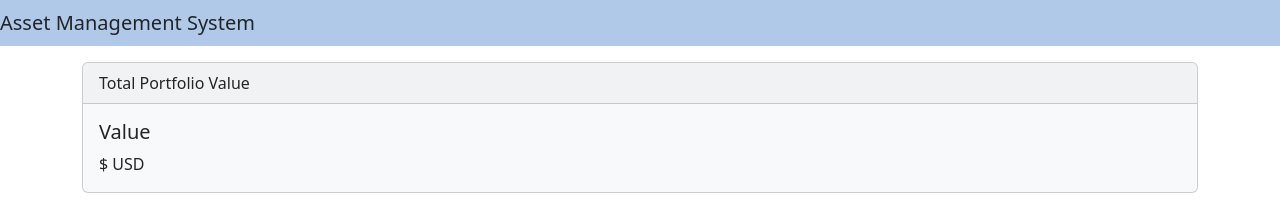
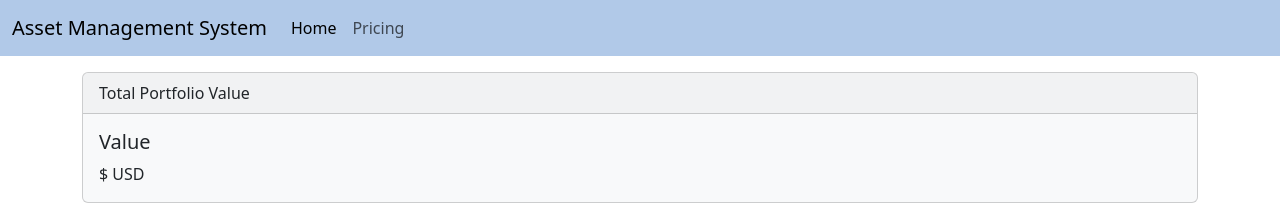
Before and after one commit to bryanch0430-web/project, a React (Create React App) app in the folder frontend/: page / in a window 1280 px wide. Shown: the top 205 px of the page. Built offline with nearby package versions, Linux system fonts and the light colour scheme; no server answers.

Commit message:
HTML and processing the coin/stock data from yfinance

```diff
--- a/frontend/src/App.tsx
+++ b/frontend/src/App.tsx
@@ -15,8 +15,24 @@
 
   return (
     <div>
-      <nav className="navbar navbar-expand-lg navbar-light large-navbar bg-pantone-7453c">
-        Asset Management System
+      <nav className="navbar navbar-expand-lg navbar-light bg-pantone-7453c">
+        <div className="container-fluid">
+          <a className="navbar-brand" href="#">Asset Management System</a>
+          <button className="navbar-toggler" type="button" data-bs-toggle="collapse" data-bs-target="#navbarNav" aria-controls="navbarNav" aria-expanded="false" aria-label="Toggle navigation">
+            <span className="navbar-toggler-icon"></span>
+          </button>
+          <div className="collapse navbar-collapse" id="navbarNav">
+            <ul className="navbar-nav">
+              <li className="nav-item">
+                <a className="nav-link active" aria-current="page" href="#">Home</a>
+              </li>
+              <li className="nav-item">
+                <a className="nav-link" href="#">Pricing</a>
+              </li>
+
+            </ul>
+          </div>
+        </div>
       </nav>
       <TotalValueDisplay></TotalValueDisplay>
       <App_AssetForm></App_AssetForm>
```
Also changed, not shown: 1 other file (tests, documents, lock files or other folders).
